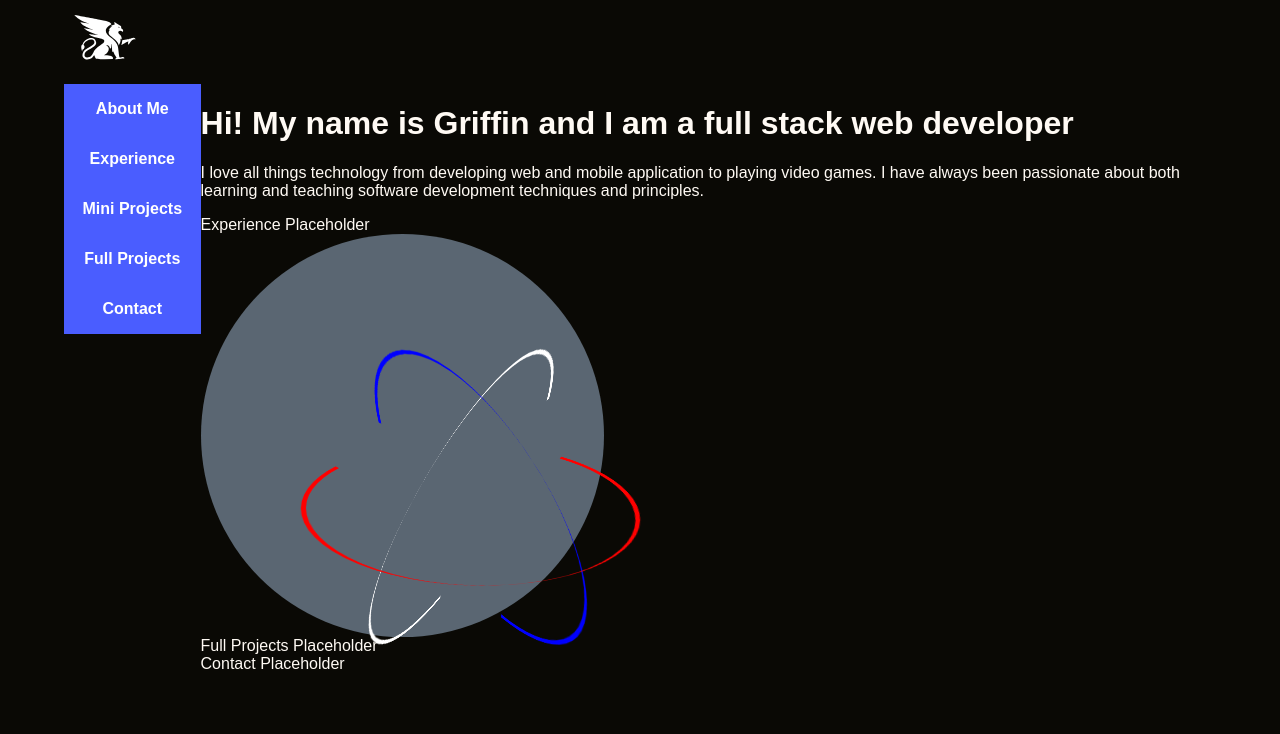
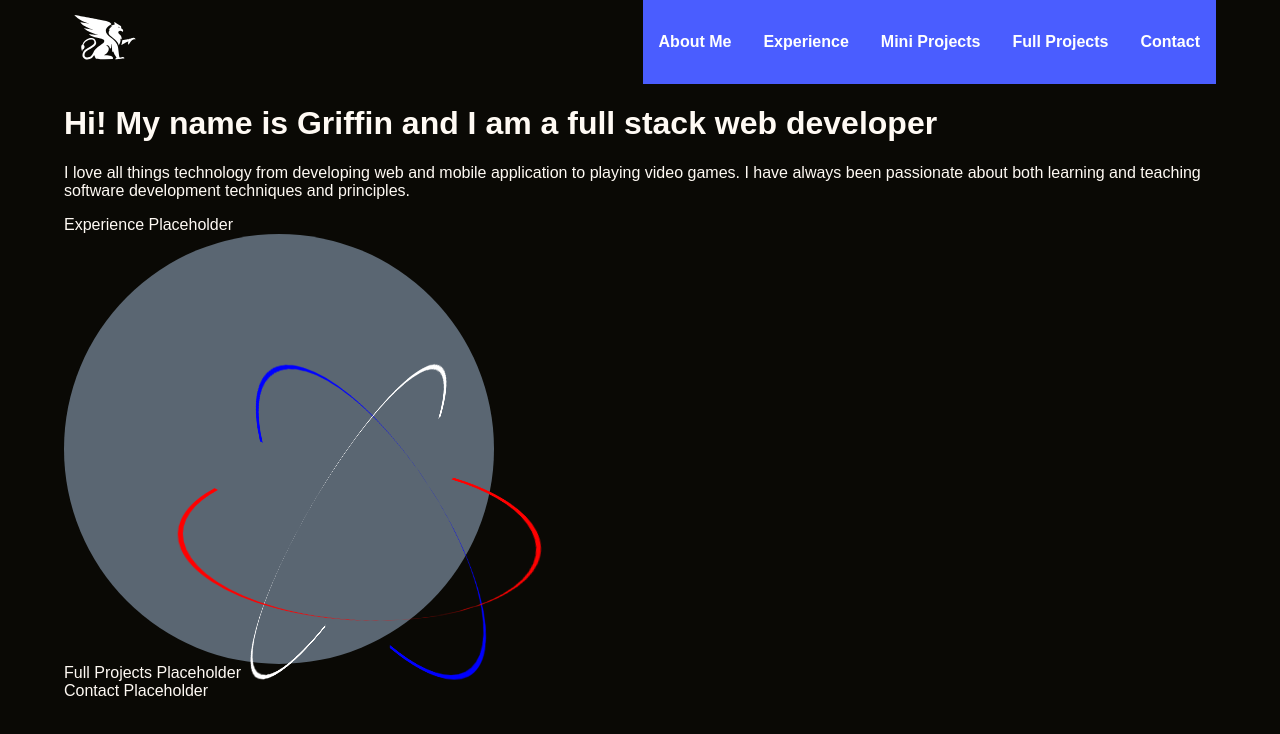
Before and after one commit to mccormickgriffin/griffin-mccormick-portfolio, a React (Create React App) app: page / in a window 1280 px wide. Shown: the top 734 px of the page. Built offline with nearby package versions, Linux system fonts and the light colour scheme.

Commit message:
hide left nav for now

```diff
--- a/src/components/MainPage.jsx
+++ b/src/components/MainPage.jsx
@@ -1,12 +1,12 @@
 import "styles/MainPage.scss";
-import LeftNav from "components/LeftNav";
+// import LeftNav from "components/LeftNav";
 import MainPageContent from "components/MainPageContent";
 
 
 function MainPage() {
   return (
     <div className="main-page">
-      <LeftNav/>
+      {/* <LeftNav/> */}
       <MainPageContent/>
     </div>
   );
--- a/src/components/TopNav.jsx
+++ b/src/components/TopNav.jsx
@@ -1,11 +1,17 @@
 import "styles/TopNav.scss";
 import Logo from "assets/griffinLogo.svg";
+import { NAV_ITEMS } from "lib/consts";
 
 function TopNav() {
   return (
-    <nav>
+    <nav className="top-nav">
       <div className="left-side">
         <img src={Logo} alt="Logo" />
+      </div>
+      <div className="right-side">
+        {NAV_ITEMS.map((navItem) => (
+          <button type="button">{navItem.label}</button>
+        ))}
       </div>
     </nav>
   );
--- a/src/styles/LeftNav.scss
+++ b/src/styles/LeftNav.scss
@@ -2,7 +2,6 @@
 
 .left-nav {
     width: 200px;
-}
 
     button {
         width: 100%;
@@ -18,3 +17,4 @@ button {
             background-color: adjust-color($color: $primary,  $lightness: -10%);
         }
     }
+}
--- a/src/styles/TopNav.scss
+++ b/src/styles/TopNav.scss
@@ -1,9 +1,29 @@
-nav {
-    display: flex;
-    justify-content: space-between;
+@import "colors";
+
+.top-nav {
+  display: flex;
+  justify-content: space-between;
+}
+
+.right-side {
+  display: flex;
+
+  button {
+    font-weight: bold;
+    font-size: 16px;
+    color: white;
+    border: none;
+    background-color: $primary;
+    padding: 8px 16px;
+
+    &:hover {
+      cursor: pointer;
+      background-color: adjust-color($color: $primary, $lightness: -10%);
+    }
+  }
 }
 
 img {
-    height: 80px;
-    width: 80px;
+  height: 80px;
+  width: 80px;
 }
```
Lines whose indentation alone changed are shown as unchanged.
